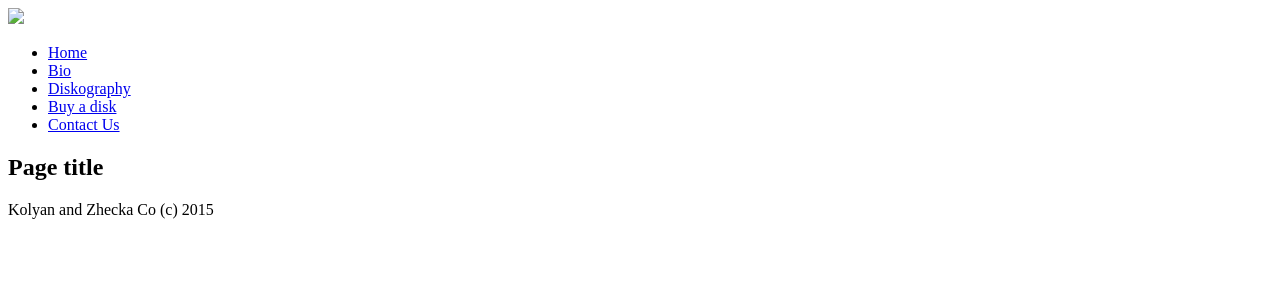
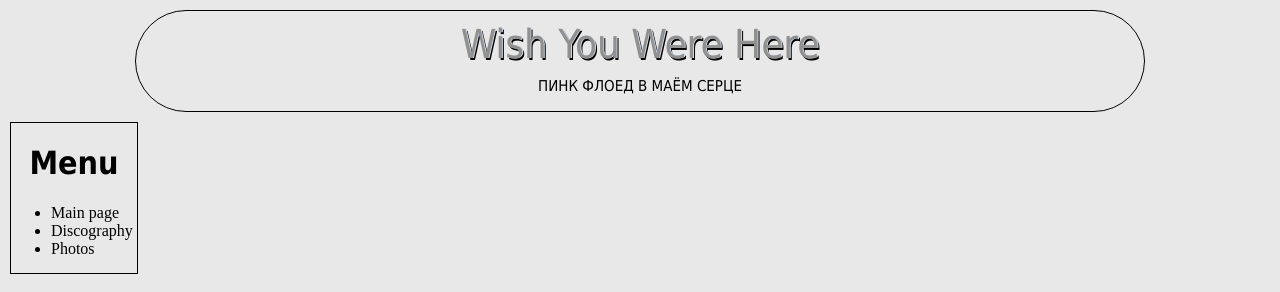
Before and after one commit to ugarochnaya/pink_floyd, a plain HTML site: page index.html in a window 1280 px wide. Drawn offline with Linux system fonts and the light colour scheme.

Commit message:
adding css, nav and header

```diff
--- /dev/null
+++ b/css/default.css
@@ -0,0 +1,51 @@
+body {
+	margin: 10px;
+}
+
+.header {
+	width: 80%;
+	height: 100px;
+	border: solid 1px black;
+	margin-left: auto;
+    margin-right: auto;
+    border-radius: 90px;
+    overflow: hidden;
+}
+
+#phrase {
+	margin: 10px;
+	text-align: center;
+	font-family: Tahoma, Arial !important;
+	font-size: 40px;
+	color: #909090;
+	text-shadow: #cad5e2 1px 0px 0, black 2px 2px 0;
+}
+
+#subphrase {
+	margin: 0;
+	text-align: center;
+	font-family: Tahoma, Arial !important;
+	font-size: 15px;
+	color: black;
+}
+
+.menu {
+	margin: 10px;
+	width: 10%;
+	height: 150px;
+	border: solid 1px black;
+	margin-left: auto;
+    margin-right: auto;
+    overflow: hidden;
+    float: left;
+}
+
+h1 {
+	text-align: center;
+	font-family: Tahoma, Arial !important;
+}
+
+a {
+	text-decoration: none;
+	color: black;
+}
--- a/index.html
+++ b/index.html
@@ -1,42 +1,24 @@
 <!DOCTYPE html>
 <html>
 <head>
+	<link rel="stylesheet" type="text/css" href="css/default.css">
+<title>Pink Floyd Site</title>
+</head>
 <meta charset="utf-8">
-		<link rel="stylesheet" href="css/style.css">
-		<title>Pikn Floyd Site</title>
-	</head>
-	<body>
-		<div id="main">
-			<header>
-				<div class="container">
-					<div id="logo">
-						<a href="index.html">
-							<img src="logo.jpg">
-						</a>
+<body style="background: #E8E8E8">
+	<div class="header">
+		<p id="phrase">Wish You Were Here</p>
+		<p id="subphrase">ПИНК ФЛОЕД В МАЁМ СЕРЦЕ</p>
 	</div>
+<div class="menu">
+		<h1>Menu</h1>
 		<nav>
 		<ul>
-							<li><a href="index.html">Home</a></li>
-							<li><a href="bio.html">Bio</a></li>
-							<li><a href="diskography.html">Diskography</a></li>
-							<li><a href="buy.html">Buy a disk</a></li>
-							<li><a href="contact.html">Contact Us</a></li>
+			<li><a href="index.html" title="Main page">Main page</a></li>
+			<li><a href="#discography.html" title="Discography">Discography</a></li>
+			<li><a href="#photos.html" title="Photos">Photos</a></li>
         </ul>
     </nav>
 	</div>
-			</header>
-			<section>
-				<div class="container">
-					<h1>Page title</h1>
-				</div>
-			</section>
-			<footer>
-				<div class="container">
-					<div id="footer_content">
-						<span>Kolyan and Zhecka Co (c) 2015</span>
-					</div>
-				</div>
-			</footer>
-		</div>
 </body>
 </html>
```
Lines whose indentation alone changed are shown as unchanged.
